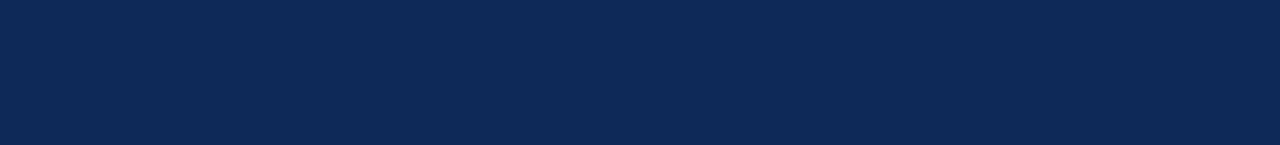
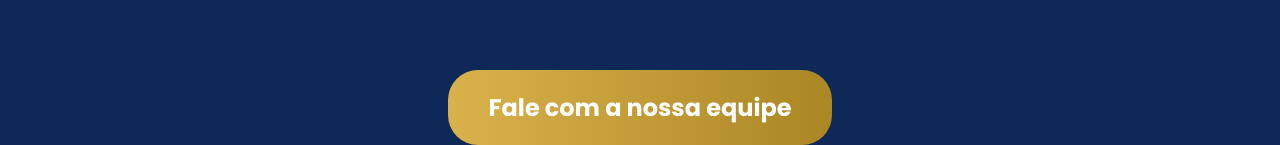
Before and after one commit to AleBalla08/credimais-landingPage, an Angular app: page / in a window 1280 px wide. Shown: the part 1290-1435 px from the top of the page. Before the commit the page ends 1276 px from the top, so only its background shows below. Built offline with nearby package versions, Linux system fonts and the light colour scheme.

Commit message:
btn component

```diff
--- /dev/null
+++ b/src/app/components/btn-primary/btn-primary.html
@@ -0,0 +1,11 @@
+<button (click)="submit()"
+         [ngClass]="['btn', variant]"
+         [disabled]="disabled"
+>
+    @if (!loading) {
+        {{ btnText }}
+    } @else {
+        Carregando...
+    }
+
+</button>
--- /dev/null
+++ b/src/app/components/btn-primary/btn-primary.scss
@@ -0,0 +1,26 @@
+@use "../../../color-variables.scss" as *;
+
+.btn {
+    border: none;
+    border-radius: 30px;
+    cursor: pointer;
+    padding: 20px 40px;
+
+    &:disabled {
+        opacity: 0.6;
+    }
+
+    &.primary {
+        color: $primary-text;
+        background: -webkit-linear-gradient(180deg, $primary-color, $secondary-color);
+        font-size: 24px;
+        font-weight: bold;
+    }
+
+    &.secondary {
+        background: $primary-text;
+        color: -webkit-linear-gradient(180deg, $primary-color, $secondary-color);
+        font-size: 16px;
+        font-weight: bold;
+    }
+}
--- /dev/null
+++ b/src/app/components/btn-primary/btn-primary.ts
@@ -0,0 +1,22 @@
+import { CommonModule } from '@angular/common';
+import { Component, Input, Output, EventEmitter } from '@angular/core';
+
+type BtnVariants = "primary" | "secondary";
+
+@Component({
+  selector: 'btn-primary',
+  imports: [CommonModule],
+  templateUrl: './btn-primary.html',
+  styleUrl: './btn-primary.scss',
+})
+export class BtnPrimary {
+  @Input("btn-text") btnText: string = "";
+  @Input() disabled: boolean = false;
+  @Input() loading: boolean = false;
+  @Input() variant: BtnVariants = "primary";
+  @Output("clicked") onClicked = new EventEmitter();
+
+  submit() {
+    this.onClicked.emit();
+  }
+}
--- a/src/app/components/home/home.html
+++ b/src/app/components/home/home.html
@@ -16,4 +16,10 @@
         </div>
         <p>têm capital parado em recebíveis — poucas sabem transformar isso em <b>crescimento.</b></p>
     </section>
+    <section class="cta-section">
+        <btn-primary
+            btn-text="Fale com a nossa equipe"
+            (clicked)="callWhatsapp()">
+        </btn-primary>
+    </section>
 </main>
--- a/src/app/components/home/home.scss
+++ b/src/app/components/home/home.scss
@@ -1,5 +1,5 @@
 
-@import "../../../color-variables.scss";
+@use "../../../color-variables.scss" as *;
 
 main{
     display: flex;
@@ -66,6 +66,12 @@ main{
     }
 }
 
+.cta-section {
+    display: flex;
+    align-items: center;
+    justify-content: center;
+}
+
 @media (min-width: 1080px) {
     .main-section {
         flex-direction: row;
--- a/src/app/components/home/home.ts
+++ b/src/app/components/home/home.ts
@@ -1,13 +1,16 @@
 import { Component } from '@angular/core';
 import { Header } from '../header/header';
 import { NgOptimizedImage } from '@angular/common';
+import { BtnPrimary } from '../btn-primary/btn-primary';
 
 @Component({
   selector: 'app-home',
-  imports: [Header, NgOptimizedImage],
+  imports: [Header, NgOptimizedImage, BtnPrimary],
   templateUrl: './home.html',
   styleUrl: './home.scss',
 })
 export class Home {
-
+  callWhatsapp() {
+    window.location.href = "https://wa.me/555432914810?text=Ol%C3%A1!%20Venho%20do%20site%20e%20gostaria%20de%20saber%20mais...";
+  }
 }
```
Also changed, not shown: 1 other file (tests, documents, lock files or other folders).
